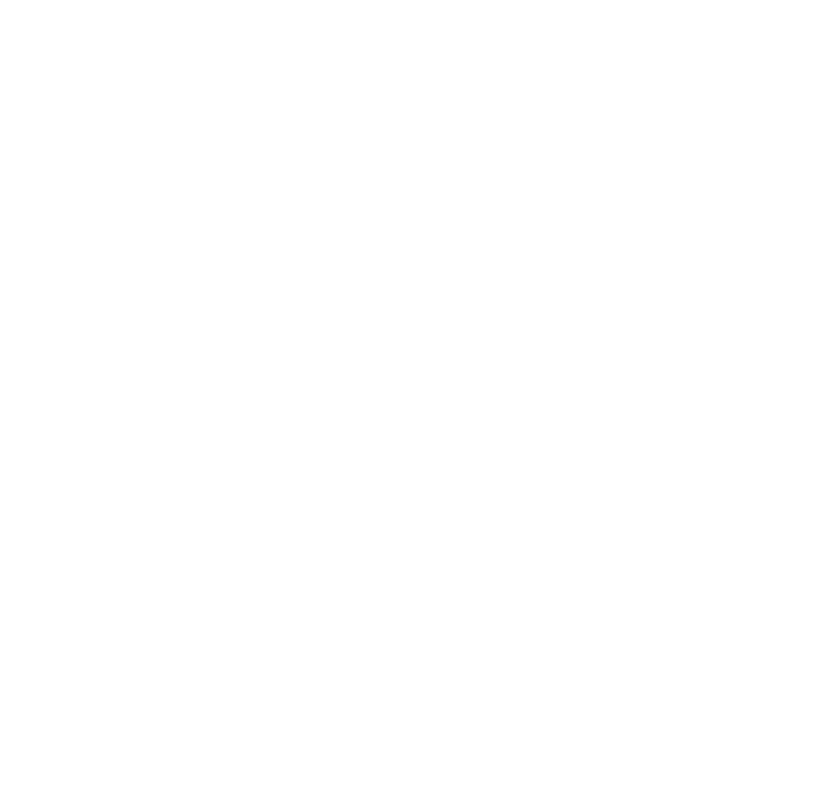
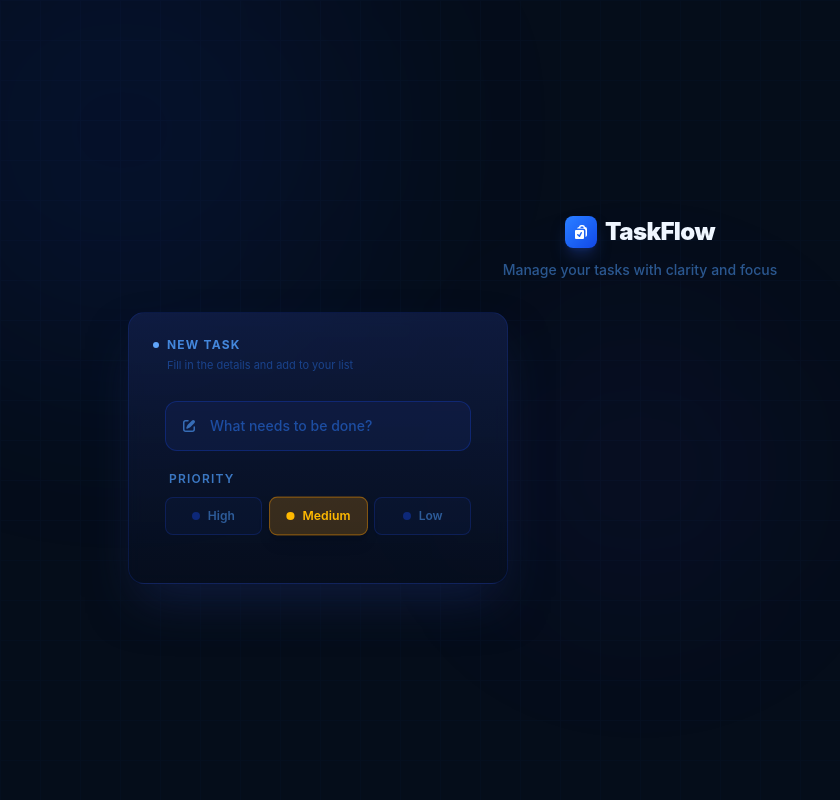
Before and after one commit to HagerAlaa1/React-Task-Manager, a React (Vite) app: page / in a window 1280 px wide. Shown: the whole page, without its empty margins (0-840 px from the left). Built offline with nearby package versions, Linux system fonts and the light colour scheme.

Commit message:
add task input, priority selector, and task editing functionality

```diff
--- a/package.json
+++ b/package.json
@@ -10,6 +10,7 @@
     "preview": "vite preview"
   },
   "dependencies": {
+    "@heroicons/react": "^2.2.0",
     "@reduxjs/toolkit": "^2.11.2",
     "@tailwindcss/vite": "^4.2.4",
     "react": "^19.2.5",
--- a/src/App.tsx
+++ b/src/App.tsx
@@ -1,7 +1,77 @@
 import { useState } from "react";
+import { Provider } from "react-redux";
+import store from "./redux/store";
+import Container from "./components/ui/Container";
+import { ClipboardDocumentCheckIcon } from "@heroicons/react/16/solid";
+import TaskForm from './components/TaskForm';
+function AppContent() {
+  const [editingTask, setEditingTask] = useState(null);
+  return (
+    <>
+      <main className="min-h-screen flex items-center justify-center bg-[#050D1A] p-6 font-sans">
+        {/*Background*/}
+        <div className="fixed inset-0 pointer-events-none overflow-hidden">
+          <div className="absolute top-[-15%] left-[-10%] w-125 h-125 bg-blue-700/8 rounded-full blur-[100px] " />
+          <div className="absolute bottom-[-10%] right-[-10%] w-100 h-100 bg-blue-500/6 rounded-full blur-[80px] " />
+          <div className="absolute top-[40%] right-[50%] w-75 h-75 bg-indigo-700/5 rounded-full blur-[80px] translate-x-1/2" />
 
-function App() {
-  return <></>;
+          {/*Grid Background*/}
+          <div
+            className="absolute inset-0 opacity-[0.025]"
+            style={{
+              backgroundImage:
+                "linear-gradient(#3b82f6 1px, transparent 1px), linear-gradient(90deg, #3b82f6 1px, transparent 1px)",
+              backgroundSize: "40px 40px",
+            }}
+          />
+        </div>
+
+        <Container>
+          <section className="mb-8 text-center">
+            <div className="flex items-center justify-center gap-2 mb-3">
+              <div className="w-8 h-8 flex items-center justify-center bg-linear-to-br from-blue-500 to-blue-700 rounded-lg shadow-lg shadow-blue-900/50">
+                <ClipboardDocumentCheckIcon className="w-4 h-4 text-white" />
+              </div>
+              <h1 className="text-blue-50 font-black tracking-tight text-2xl">
+                TaskFlow
+              </h1>
+            </div>
+            <p className="text-blue-400/50 font-medium text-sm">
+              Manage your tasks with clarity and focus
+            </p>
+          </section>
+          {/*Grid layout*/}
+          <section className="grid grid-cols-1 lg:grid-cols-[380px_1fr] gap-5 items-start">
+            {/*left Card - Task Form*/}
+            <div className="bg-linear-to-b from-blue-950/60 to-[#060e1e]/80 rounded-2xl overflow-hidden border border-blue-800/25 shadow-2xl shadow-blue-950/60 backdrop-blur-sm">
+              <div className="px-6 pt-6 pb-2">
+                <div className="flex items-center gap-2 mb-1">
+                  <div className="bg-[#60A5FA] w-1.5 h-1.5 rounded-full" />
+                  <h2 className="text-xs-custom font-bold text-blue-400/80 uppercase tracking-widest">
+                    {editingTask ? "Edit Task" : "New Task"}
+                  </h2>
+                </div>
+                <p className="pl-3.5 text-blue-500/40 mb-5 text-[11px]">
+                  {editingTask
+                    ? "Modify the selected task below"
+                    : "Fill in the details and add to your list"}
+                </p>
+              </div>
+              <div className="px-6 pb-6">
+                <TaskForm editingTask={editingTask} onCancelEdit={() => setEditingTask}/>
+              </div>
+            </div>
+          </section>
+        </Container>
+      </main>
+    </>
+  );
 }
 
-export default App;
+export default function App() {
+  return (
+    <Provider store={store}>
+      <AppContent />
+    </Provider>
+  );
+}
--- a/src/components/TaskFilter.tsx
+++ b/src/components/TaskFilter.tsx
@@ -0,0 +1,11 @@
+import React from 'react'
+
+function TaskFilter() {
+  return (
+    <div>
+
+    </div>
+  )
+}
+
+export default TaskFilter
--- a/src/components/TaskForm.tsx
+++ b/src/components/TaskForm.tsx
@@ -0,0 +1,111 @@
+import { useState, useEffect } from "react";
+import { useDispatch } from "react-redux";
+import type { Priority, TaskFormProps } from "../types/tasks";
+import { editTask, addTask } from "../redux/tasksSlice";
+import type { AppDispatch } from "../redux/store";
+import { nanoid } from "nanoid";
+import { PencilSquareIcon } from "@heroicons/react/16/solid";
+
+const PRIORITIES = ["High", "Medium", "Low"] as const;
+type priority = (typeof PRIORITIES)[number];
+const PriorityConfigs = {
+  High: {
+    color: "text-red-400",
+    bgColor: "bg-red-500/20 border-red-500/40",
+    dotColor: "bg-red-500",
+  },
+  Medium: {
+    color: "text-amber-400",
+    bgColor: "bg-amber-500/20 border-amber-500/40",
+    dotColor: "bg-amber-400",
+  },
+  Low: {
+    color: "text-emerald-400",
+    bgColor: "bg-emerald-950/20 border-emerald-800/30",
+    dotColor: "bg-emerald-700",
+  },
+};
+
+export default function TaskForm({ editingTask, onCancelEdit }: TaskFormProps) {
+  const dispatch = useDispatch<AppDispatch>();
+  const [title, setTitle] = useState("");
+  const [priority, setPriority] = useState<Priority>("Medium");
+  useEffect(() => {
+    if (editingTask) {
+      setTitle(editingTask.title);
+      setPriority(editingTask.priority);
+    }
+  }, [editingTask]);
+
+  const handleSubmit = () => {
+    if (!title.trim) return;
+    if (editingTask) {
+      dispatch(editTask({ ...editingTask, title: title.trim(), priority }));
+      onCancelEdit();
+    } else {
+      dispatch(
+        addTask({
+          id: nanoid(),
+          title: title.trim(),
+          priority,
+          completed: false,
+        }),
+      );
+    }
+    setTitle("");
+    setPriority("Medium");
+  };
+
+  const handleKeyDown = (e: React.KeyboardEvent) => {
+    if (e.key === "Enter") handleSubmit();
+    if (e.key === "Escape" && editingTask) onCancelEdit();
+  };
+  return (
+    <section className="px-3 pb-6">
+      {/*title input*/}
+      <div className="relative">
+        <div className="absolute inset-y-0 pl-4 flex items-center pointer-events-none">
+          <PencilSquareIcon className="w-4 h-4 text-blue-400/60" />
+        </div>
+        <input
+          type="text"
+          value={title}
+          onChange={(e) => setTitle(e.target.value)}
+          onKeyDown={handleKeyDown}
+          placeholder={
+            editingTask ? "Edit your task…" : "What needs to be done?"
+          }
+          className="w-full pl-11 pr-4 py-3.5 bg-blue-950/40 rounded-xl border border-blue-700/30 text-blue-100 focus:outline-none focus:border-blue-500/60 focus:ring-2 focus:ring-blue-500/20 placeholder:text-blue-500/50 transition duration-200 text-sm font-medium"
+        />
+      </div>
+      {/*Priority selector*/}
+      <div className="flex flex-col justify-between mt-5">
+        <p className="text-blue-400/70 text-xs-custom font-semibold uppercase tracking-widest pl-1 mb-2.5">
+          Priority
+        </p>
+        <div className="grid grid-cols-3 gap-2">
+          {PRIORITIES.map((p) => {
+            const config = PriorityConfigs[p];
+            const isActive = priority === p;
+            return (
+              <button
+                key={p}
+                onClick={() => setPriority(p)}
+                className={`flex items-center justify-center gap-2 px-3 py-2.5 rounded-lg border text-xs-custom font-semibold transition-all duration-200 cursor-pointer
+              ${isActive ? `${config.bgColor} ${config.color} shadow-lg scale-[1.02]` : "bg-blue-950/20 border-blue-800/30 text-blue-400/50 hover:border-blue-700/50 hover:text-blue-400/80"}
+              `}
+              >
+                <span
+                  className={`w-2 h-2 rounded-full ${isActive ? config.dotColor : "bg-blue-700/40"} transition-colors `}
+                />
+                {p}
+              </button>
+            );
+          })}
+        </div>
+      </div>
+      {/*Action Buttons*/}
+      <div></div>
+    </section>
+  );
+}
--- a/src/components/TaskItem.tsx
+++ b/src/components/TaskItem.tsx
@@ -0,0 +1,11 @@
+import React from 'react'
+
+function TaskItem() {
+  return (
+    <div>
+
+    </div>
+  )
+}
+
+export default TaskItem
--- a/src/components/TaskList.tsx
+++ b/src/components/TaskList.tsx
@@ -0,0 +1,11 @@
+import React from 'react'
+
+function TaskList() {
+  return (
+    <div>
+
+    </div>
+  )
+}
+
+export default TaskList
--- /dev/null
+++ b/src/components/ui/Container.tsx
@@ -0,0 +1,11 @@
+import type { ContainerProps } from '../../types/tasks'
+
+function Container({children, className} : ContainerProps) {
+  return (
+    <div className={`${className} w-full relative max-w-5xl`}>
+      {children}
+    </div>
+  )
+}
+
+export default Container
--- a/src/index.css
+++ b/src/index.css
@@ -2,3 +2,8 @@
 * {
   box-sizing: border-box;
 }
+
+@theme {
+  --text-xs-custom: 12px;
+  --text-xs-custom--line-height: 16px
+}
--- /dev/null
+++ b/src/redux/hooks.ts
@@ -0,0 +1,4 @@
+// import {useDispatch} from 'react-redux';
+// import type {AppDispatch} from './store';
+
+// export const useAppDispatch = () => useDispatch<AppDispatch>();
--- a/src/redux/tasksSlice.ts
+++ b/src/redux/tasksSlice.ts
@@ -1,5 +1,6 @@
-import { createSlice } from "@reduxjs/toolkit";
+import { createSlice, type PayloadAction } from "@reduxjs/toolkit";
 import type { TaskState } from "../types/tasks";
+import type Task from "../types/tasks";
 
 // Initial state
 const initialState: TaskState = {
@@ -23,7 +24,7 @@
       );
     },
 
-    editTask: (state, action) => {
+    editTask: (state, action: PayloadAction<Task>) => {
       const { id, title, priority } = action.payload;
 
       const task = state.tasks.find(
```
Also changed, not shown: src/redux/store.ts (+7 -0 lines), src/types/tasks.ts (+10 -0 lines), 2 other files (tests, documents, lock files or other folders).
